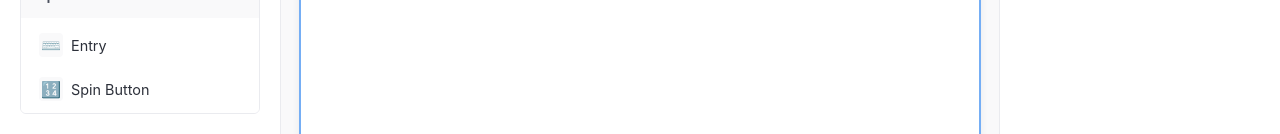
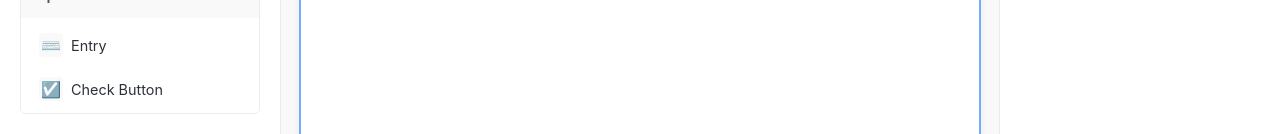
Before and after one commit to flokoe/gtkmock, a Vue app: page / in a window 1280 px wide. Shown: the part 666-800 px from the top of the page. Built offline with nearby package versions, Linux system fonts and the light colour scheme; a web font is replaced by a local one.

Commit message:
Refactor widget registry and move meta data into components

```diff
--- a/src/components/WidgetRegistry.js
+++ b/src/components/WidgetRegistry.js
@@ -1,66 +1,75 @@
 // Widget Registry - Maps widget types to components
 import { markRaw } from 'vue';
-import LabelWidget from './widgets/LabelWidget.vue';
-import ButtonWidget from './widgets/ButtonWidget.vue';
-import EntryWidget from './widgets/EntryWidget.vue';
-import PlaceholderWidget from './widgets/PlaceholderWidget.vue';
+import { v4 as uuidv4 } from 'uuid';
 
-// Map actual implemented widgets
-const actualWidgets = {
-  'label': markRaw(LabelWidget),
-  'button': markRaw(ButtonWidget),
-  'entry': markRaw(EntryWidget),
+// Import widgets and their metadata
+import LabelWidget, { widgetMeta as labelMeta } from './widgets/LabelWidget.vue';
+import ButtonWidget, { widgetMeta as buttonMeta } from './widgets/ButtonWidget.vue';
+import EntryWidget, { widgetMeta as entryMeta } from './widgets/EntryWidget.vue';
+import CheckboxWidget, { widgetMeta as checkboxMeta } from './widgets/CheckboxWidget.vue';
+import SwitchWidget, { widgetMeta as switchMeta } from './widgets/SwitchWidget.vue';
+import PlaceholderWidget, { placeholderWidgets } from './widgets/PlaceholderWidget.vue';
+
+// Initialize registry with implemented widgets
+const widgetRegistry = {
+  // Add implemented widgets with their metadata
+  'label': {
+    ...labelMeta,
+    component: markRaw(LabelWidget)
+  },
+  'button': {
+    ...buttonMeta,
+    component: markRaw(ButtonWidget)
+  },
+  'entry': {
+    ...entryMeta,
+    component: markRaw(EntryWidget)
+  },
+  'checkbox': {
+    ...checkboxMeta,
+    component: markRaw(CheckboxWidget)
+  },
+  'switch': {
+    ...switchMeta,
+    component: markRaw(SwitchWidget)
+  },
 };
 
-// All supported widget types (even if not fully implemented)
-const supportedWidgetTypes = [
-  'label',
-  'button',
-  'entry',
-  'checkbox',
-  'switch',
-  'dropdown',
-  'box',
-  'grid',
-  'headerbar',
-  'windowControls',
-  'image',
-  'separator'
-];
+// Add placeholder widgets to the registry
+Object.entries(placeholderWidgets).forEach(([id, meta]) => {
+  widgetRegistry[id] = {
+    ...meta,
+    component: markRaw(PlaceholderWidget)
+  };
+});
 
-// Default widget dimensions (used when creating new widgets)
-export const widgetDimensions = {
-  'button': { width: 80, height: 30 },
-  'entry': { width: 150, height: 30 },
-  'checkbox': { width: 120, height: 24 },
-  'switch': { width: 60, height: 24 },
-  'label': { width: null, height: null },
-  'image': { width: 100, height: 100 },
-  'separator': { width: 150, height: 1 },
-  'box': { width: 200, height: 150 },
-  'grid': { width: 200, height: 150 },
-  'headerbar': { width: 300, height: 48 },
-  'windowControls': { width: 80, height: 30 },
-  'dropdown': { width: 150, height: 30 },
-};
+// Get all widgets by category
+export function getWidgetsByCategory(category) {
+  return Object.values(widgetRegistry)
+    .filter(widget => widget.category === category);
+}
+
+// Get all widgets
+export function getAllWidgets() {
+  return Object.values(widgetRegistry);
+}
 
 // Get a component for a given widget type
 export function getWidgetComponent(type) {
-  // If we have a real implementation, use it
-  if (actualWidgets[type]) {
-    return actualWidgets[type];
-  }
+  return widgetRegistry[type]?.component || 'div';
+}
 
-  // If it's a supported widget type, use a placeholder
-  if (supportedWidgetTypes.includes(type)) {
-    return markRaw(PlaceholderWidget);
-  }
-
-  // Fallback to a div
-  return 'div';
+// Get widget metadata
+export function getWidgetMetadata(type) {
+  return widgetRegistry[type] || null;
 }
 
 // Get default dimensions for a widget type
 export function getWidgetDimensions(type) {
-  return widgetDimensions[type] || { width: null, height: null };
+  return widgetRegistry[type]?.dimensions || { width: null, height: null };
 }
+
+// Generate a unique ID for a widget instance
+export function generateWidgetId() {
+  return uuidv4();
+}
--- a/src/components/WidgetsList.vue
+++ b/src/components/WidgetsList.vue
@@ -20,7 +20,7 @@
       </button>
     </div>
 
-    <div class="widgets-category" v-if="filteredBasicWidgets.length > 0 || !searchQuery">
+    <div class="widgets-category" v-if="filteredWidgetsByCategory('basic').length > 0 || !searchQuery">
       <div
         class="category-header"
         @click="toggleCategory('basic')"
@@ -37,8 +37,8 @@
         :class="{ 'collapsed': !categoryState.basic }"
       >
         <div
-          v-for="widget in filteredBasicWidgets"
-          :key="widget.type"
+          v-for="widget in filteredWidgetsByCategory('basic')"
+          :key="widget.id"
           class="widget-item draggable"
           draggable="true"
           @dragstart="onDragStart($event, widget)"
@@ -49,7 +49,7 @@
       </div>
     </div>
 
-    <div class="widgets-category" v-if="filteredContainerWidgets.length > 0 || !searchQuery">
+    <div class="widgets-category" v-if="filteredWidgetsByCategory('container').length > 0 || !searchQuery">
       <div
         class="category-header"
         @click="toggleCategory('container')"
@@ -66,8 +66,8 @@
         :class="{ 'collapsed': !categoryState.container }"
       >
         <div
-          v-for="widget in filteredContainerWidgets"
-          :key="widget.type"
+          v-for="widget in filteredWidgetsByCategory('container')"
+          :key="widget.id"
           class="widget-item draggable"
           draggable="true"
           @dragstart="onDragStart($event, widget)"
@@ -78,7 +78,7 @@
       </div>
     </div>
 
-    <div class="widgets-category" v-if="filteredInputWidgets.length > 0 || !searchQuery">
+    <div class="widgets-category" v-if="filteredWidgetsByCategory('input').length > 0 || !searchQuery">
       <div
         class="category-header"
         @click="toggleCategory('input')"
@@ -95,8 +95,8 @@
         :class="{ 'collapsed': !categoryState.input }"
       >
         <div
-          v-for="widget in filteredInputWidgets"
-          :key="widget.type"
+          v-for="widget in filteredWidgetsByCategory('input')"
+          :key="widget.id"
           class="widget-item draggable"
           draggable="true"
           @dragstart="onDragStart($event, widget)"
@@ -115,30 +115,9 @@
 
 <script setup>
 import { ref, computed, watch } from 'vue';
+import { getAllWidgets, getWidgetsByCategory } from '@/components/WidgetRegistry';
 
 const searchQuery = ref('');
-
-const basicWidgets = ref([
-  { type: 'label', name: 'Label', icon: 'T', defaultProps: { text: 'Label' } },
-  { type: 'button', name: 'Button', icon: '⬜', defaultProps: { text: 'Button', buttonStyle: 'default' } },
-  { type: 'image', name: 'Image', icon: '🖼️', defaultProps: { src: '' } },
-  { type: 'separator', name: 'Separator', icon: '—', defaultProps: {} },
-]);
-
-const containerWidgets = ref([
-  { type: 'box', name: 'Box', icon: '📦', defaultProps: { orientation: 'vertical', spacing: 8 } },
-  { type: 'grid', name: 'Grid', icon: '⊞', defaultProps: {} },
-  { type: 'headerbar', name: 'HeaderBar', icon: '▭', defaultProps: { title: 'Window Title' } },
-  { type: 'windowControls', name: 'Window Controls', icon: '🔲', defaultProps: { side: 'start' } },
-]);
-
-const inputWidgets = ref([
-  { type: 'entry', name: 'Entry', icon: '⌨️', defaultProps: { text: '', placeholder: 'Enter text...' } },
-  { type: 'spinButton', name: 'Spin Button', icon: '🔢', defaultProps: { value: 0 } },
-  { type: 'checkbox', name: 'Check Button', icon: '☑️', defaultProps: { checked: false, text: 'Check me' } },
-  { type: 'switch', name: 'Switch', icon: '⚙️', defaultProps: { active: false } },
-  { type: 'dropdown', name: 'Dropdown', icon: '▼', defaultProps: { items: ['Item 1', 'Item 2'] } },
-]);
 
 // Track the open/closed state of each category
 const categoryState = ref({
@@ -150,39 +129,27 @@ const categoryState = ref({
 // Original category state before search (to restore when search is cleared)
 const originalCategoryState = ref({});
 
-// Filter widgets based on search query
-const filteredBasicWidgets = computed(() => {
-  if (!searchQuery.value) return basicWidgets.value;
-  return basicWidgets.value.filter(widget =>
+// Filter widgets based on search query for a specific category
+const filteredWidgetsByCategory = (category) => {
+  const widgets = getWidgetsByCategory(category);
+  if (!searchQuery.value) return widgets;
+
+  return widgets.filter(widget =>
     widget.name.toLowerCase().includes(searchQuery.value.toLowerCase()) ||
-    widget.type.toLowerCase().includes(searchQuery.value.toLowerCase())
+    widget.id.toLowerCase().includes(searchQuery.value.toLowerCase())
   );
-});
-
-const filteredContainerWidgets = computed(() => {
-  if (!searchQuery.value) return containerWidgets.value;
-  return containerWidgets.value.filter(widget =>
-    widget.name.toLowerCase().includes(searchQuery.value.toLowerCase()) ||
-    widget.type.toLowerCase().includes(searchQuery.value.toLowerCase())
-  );
-});
-
-const filteredInputWidgets = computed(() => {
-  if (!searchQuery.value) return inputWidgets.value;
-  return inputWidgets.value.filter(widget =>
-    widget.name.toLowerCase().includes(searchQuery.value.toLowerCase()) ||
-    widget.type.toLowerCase().includes(searchQuery.value.toLowerCase())
-  );
-});
+};
 
 // Check if there are no results for the search
 const noResults = computed(() => {
   if (!searchQuery.value) return false;
-  return (
-    filteredBasicWidgets.value.length === 0 &&
-    filteredContainerWidgets.value.length === 0 &&
-    filteredInputWidgets.value.length === 0
+
+  const allFilteredWidgets = getAllWidgets().filter(widget =>
+    widget.name.toLowerCase().includes(searchQuery.value.toLowerCase()) ||
+    widget.id.toLowerCase().includes(searchQuery.value.toLowerCase())
   );
+
+  return allFilteredWidgets.length === 0;
 });
 
 // Watch for changes in search query and expand categories with results
@@ -200,33 +167,34 @@ watch(searchQuery, (newQuery) => {
 
   if (newQuery) {
     // Only expand categories with matches
-    categoryState.value.basic = filteredBasicWidgets.value.length > 0;
-    categoryState.value.container = filteredContainerWidgets.value.length > 0;
-    categoryState.value.input = filteredInputWidgets.value.length > 0;
-  } else if (Object.keys(originalCategoryState.value).length) {
-    // Create a list of categories that had matches
-    const categoriesWithMatches = {
-      basic: filteredBasicWidgets.value.length > 0,
-      container: filteredContainerWidgets.value.length > 0,
-      input: filteredInputWidgets.value.length > 0
-    };
-
-    // Restore original state for categories without matches
-    Object.keys(originalCategoryState.value).forEach(category => {
-      // If category had matches, keep it expanded, otherwise restore original state
-      if (!categoriesWithMatches[category]) {
-        categoryState.value[category] = originalCategoryState.value[category];
-      }
-    });
-
-    // Clear the original state after handling
-    originalCategoryState.value = {};
+    categoryState.value.basic = filteredWidgetsByCategory('basic').length > 0;
+    categoryState.value.container = filteredWidgetsByCategory('container').length > 0;
+    categoryState.value.input = filteredWidgetsByCategory('input').length > 0;
   }
 });
 
 // Clear search
 const clearSearch = () => {
+  // Remember which categories had matches before clearing
+  const categoriesWithMatches = {
+    basic: filteredWidgetsByCategory('basic').length > 0,
+    container: filteredWidgetsByCategory('container').length > 0,
+    input: filteredWidgetsByCategory('input').length > 0
+  };
+
   searchQuery.value = '';
+
+  // Restore original category state when search is cleared
+  if (Object.keys(originalCategoryState.value).length) {
+    // Restore category states, but keep categories with matches expanded
+    Object.keys(originalCategoryState.value).forEach(category => {
+      // If this category had matches, keep it expanded, otherwise restore original state
+      categoryState.value[category] = categoriesWithMatches[category] ? true : originalCategoryState.value[category];
+    });
+
+    // Clear the original state after restoring
+    originalCategoryState.value = {};
+  }
 };
 
 // Toggle a category's expanded/collapsed state
@@ -236,7 +204,11 @@ const toggleCategory = (category) => {
 
 const onDragStart = (event, widget) => {
   event.dataTransfer.effectAllowed = 'copy';
-  event.dataTransfer.setData('application/json', JSON.stringify(widget));
+  event.dataTransfer.setData('application/json', JSON.stringify({
+    type: widget.id,
+    defaultProps: widget.defaultProps,
+    dimensions: widget.dimensions
+  }));
 };
 </script>
 
--- a/src/components/widgets/ButtonWidget.vue
+++ b/src/components/widgets/ButtonWidget.vue
@@ -10,6 +10,18 @@
     {{ props.text || 'Button' }}
   </button>
 </template>
+
+<script>
+// Widget metadata for the registry
+export const widgetMeta = {
+  id: 'button',
+  name: 'Button',
+  icon: '⬜',
+  category: 'basic',
+  defaultProps: { text: 'Button', buttonStyle: 'default' },
+  dimensions: { width: 80, height: 30 }
+};
+</script>
 
 <script setup>
 const props = defineProps({
--- /dev/null
+++ b/src/components/widgets/CheckboxWidget.vue
@@ -0,0 +1,53 @@
+<template>
+  <label class="gtk-checkbox">
+    <input
+      type="checkbox"
+      :checked="props.checked"
+      class="checkbox-input"
+    />
+    <span class="checkbox-label">{{ props.text }}</span>
+  </label>
+</template>
+
+<script>
+// Widget metadata for the registry
+export const widgetMeta = {
+  id: 'checkbox',
+  name: 'Check Button',
+  icon: '☑️',
+  category: 'input',
+  defaultProps: { checked: false, text: 'Check me' },
+  dimensions: { width: 120, height: 24 }
+};
+</script>
+
+<script setup>
+const props = defineProps({
+  text: {
+    type: String,
+    default: 'Check me'
+  },
+  checked: {
+    type: Boolean,
+    default: false
+  }
+});
+</script>
+
+<style scoped>
+.gtk-checkbox {
+  display: flex;
+  align-items: center;
+  font-size: 14px;
+  color: #2e3436;
+  cursor: pointer;
+}
+
+.checkbox-input {
+  margin-right: 8px;
+}
+
+.checkbox-label {
+  user-select: none;
+}
+</style>
--- a/src/components/widgets/EntryWidget.vue
+++ b/src/components/widgets/EntryWidget.vue
@@ -7,6 +7,18 @@
     :type="props.password ? 'password' : 'text'"
   />
 </template>
+
+<script>
+// Widget metadata for the registry
+export const widgetMeta = {
+  id: 'entry',
+  name: 'Entry',
+  icon: '⌨️',
+  category: 'input',
+  defaultProps: { text: '', placeholder: 'Enter text...' },
+  dimensions: { width: 150, height: 30 }
+};
+</script>
 
 <script setup>
 const props = defineProps({
--- a/src/components/widgets/LabelWidget.vue
+++ b/src/components/widgets/LabelWidget.vue
@@ -1,6 +1,18 @@
 <template>
   <span class="gtk-label">{{ props.text || 'Label' }}</span>
 </template>
+
+<script>
+// Widget metadata for the registry
+export const widgetMeta = {
+  id: 'label',
+  name: 'Label',
+  icon: 'T',
+  category: 'basic',
+  defaultProps: { text: 'Label' },
+  dimensions: { width: null, height: null }
+};
+</script>
 
 <script setup>
 const props = defineProps({
--- a/src/components/widgets/PlaceholderWidget.vue
+++ b/src/components/widgets/PlaceholderWidget.vue
@@ -3,6 +3,51 @@
     {{ props.type || 'Widget' }}
   </div>
 </template>
+
+<script>
+// Base metadata for placeholder widgets
+export const createPlaceholderMeta = (id, name, icon, category, defaultProps, dimensions) => ({
+  id,
+  name,
+  component: 'placeholder',
+  icon,
+  category,
+  defaultProps: { type: id, ...defaultProps },
+  dimensions
+});
+
+// Export metadata for all placeholder widgets
+export const placeholderWidgets = {
+  image: createPlaceholderMeta(
+    'image', 'Image', '🖼️', 'basic',
+    { src: '' }, { width: 100, height: 100 }
+  ),
+  separator: createPlaceholderMeta(
+    'separator', 'Separator', '—', 'basic',
+    {}, { width: 150, height: 1 }
+  ),
+  box: createPlaceholderMeta(
+    'box', 'Box', '📦', 'container',
+    { orientation: 'vertical', spacing: 8 }, { width: 200, height: 150 }
+  ),
+  grid: createPlaceholderMeta(
+    'grid', 'Grid', '⊞', 'container',
+    {}, { width: 200, height: 150 }
+  ),
+  headerbar: createPlaceholderMeta(
+    'headerbar', 'HeaderBar', '▭', 'container',
+    { title: 'Window Title' }, { width: 300, height: 48 }
+  ),
+  windowControls: createPlaceholderMeta(
+    'windowControls', 'Window Controls', '🔲', 'container',
+    { side: 'start' }, { width: 80, height: 30 }
+  ),
+  dropdown: createPlaceholderMeta(
+    'dropdown', 'Dropdown', '▼', 'input',
+    { items: ['Item 1', 'Item 2'] }, { width: 150, height: 30 }
+  )
+};
+</script>
 
 <script setup>
 const props = defineProps({
--- /dev/null
+++ b/src/components/widgets/SwitchWidget.vue
@@ -0,0 +1,65 @@
+<template>
+  <label class="gtk-switch">
+    <div class="switch-track" :class="{ 'active': props.active }">
+      <div class="switch-handle"></div>
+    </div>
+  </label>
+</template>
+
+<script>
+// Widget metadata for the registry
+export const widgetMeta = {
+  id: 'switch',
+  name: 'Switch',
+  icon: '⚙️',
+  category: 'input',
+  defaultProps: { active: false },
+  dimensions: { width: 60, height: 24 }
+};
+</script>
+
+<script setup>
+const props = defineProps({
+  active: {
+    type: Boolean,
+    default: false
+  }
+});
+</script>
+
+<style scoped>
+.gtk-switch {
+  display: inline-block;
+  position: relative;
+  cursor: pointer;
+}
+
+.switch-track {
+  position: relative;
+  width: 40px;
+  height: 20px;
+  background-color: #dcdee0;
+  border-radius: 10px;
+  transition: background-color 0.2s;
+}
+
+.switch-handle {
+  position: absolute;
+  top: 2px;
+  left: 2px;
+  width: 16px;
+  height: 16px;
+  background-color: #ffffff;
+  border-radius: 50%;
+  box-shadow: 0 1px 3px rgba(0, 0, 0, 0.2);
+  transition: transform 0.2s;
+}
+
+.switch-track.active {
+  background-color: #3584e4;
+}
+
+.switch-track.active .switch-handle {
+  transform: translateX(20px);
+}
+</style>
--- a/src/store/mockupStore.js
+++ b/src/store/mockupStore.js
@@ -1,6 +1,6 @@
 import { reactive, ref } from 'vue';
 import { v4 as uuidv4 } from 'uuid';
-import { getWidgetDimensions } from '@/components/WidgetRegistry';
+import { getWidgetDimensions, getWidgetMetadata } from '@/components/WidgetRegistry';
 
 // The mockup store holds all screens and widgets data
 // This separates the data model from the rendering
@@ -120,8 +120,19 @@ function updateScreen(screenIndex, updates) {
 // Add a widget to a screen
 function addWidget(screenIndex, widgetType, x, y, defaultProps = {}) {
   if (screenIndex >= 0 && screenIndex < mockupData.screens.length) {
-    // Get default dimensions for the widget type
-    const dimensions = getWidgetDimensions(widgetType);
+    // Get widget metadata from registry
+    const widgetMetadata = getWidgetMetadata(widgetType);
+
+    if (!widgetMetadata) {
+      console.error(`Widget type '${widgetType}' not found in registry`);
+      return null;
+    }
+
+    // Merge default props from registry with any provided props
+    const mergedProps = {
+      ...widgetMetadata.defaultProps,
+      ...defaultProps
+    };
 
     // Create the widget with a unique ID
     const widget = {
@@ -129,9 +140,9 @@ function addWidget(screenIndex, widgetType, x, y, defaultProps = {}) {
       type: widgetType,
       x,
       y,
-      width: dimensions.width,
-      height: dimensions.height,
-      props: { ...defaultProps }
+      width: widgetMetadata.dimensions.width,
+      height: widgetMetadata.dimensions.height,
+      props: mergedProps
     };
 
     // Add to the screen
```
